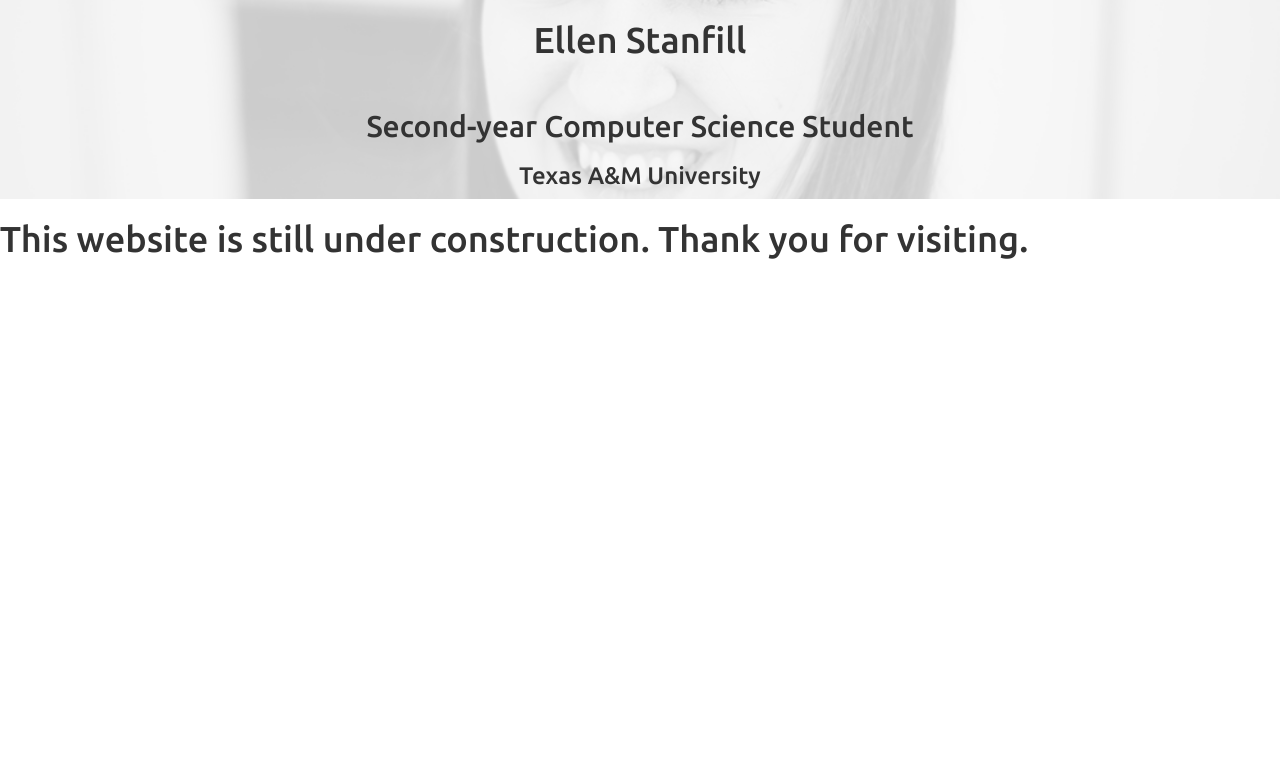
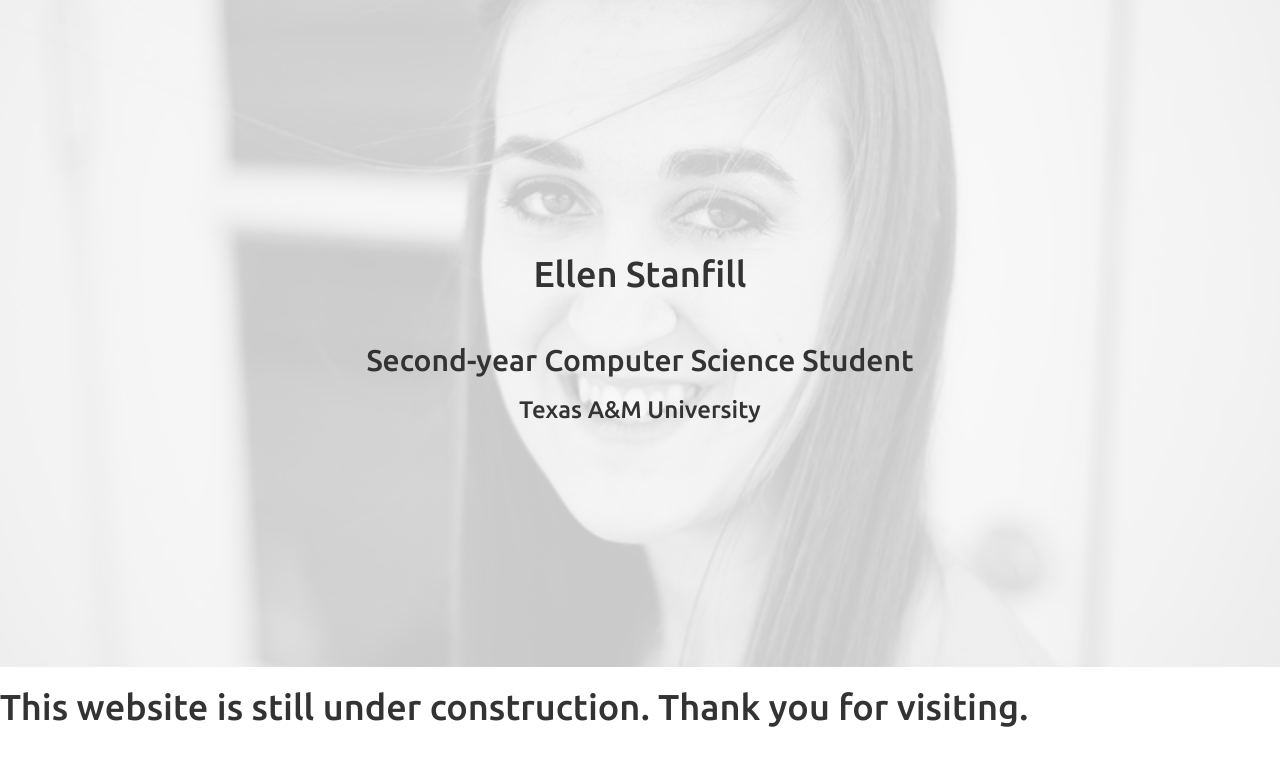
Before and after one commit to elrast/elrast.github.io, a plain HTML site: page index.html in a window 1280 px wide. Drawn offline with Linux system fonts and the light colour scheme.

Commit message:
more header height

```diff
--- a/css/stylesheet.css
+++ b/css/stylesheet.css
@@ -27,7 +27,7 @@ header, body {
 
 .hero-text { /* vertically centered text*/
     display: table-cell;
-	height: 100%;
+	height: 667px;
     text-align: center;
     vertical-align: middle;
     background-color: rgba(255, 255, 255, 0.75); /* white overlay */
```
